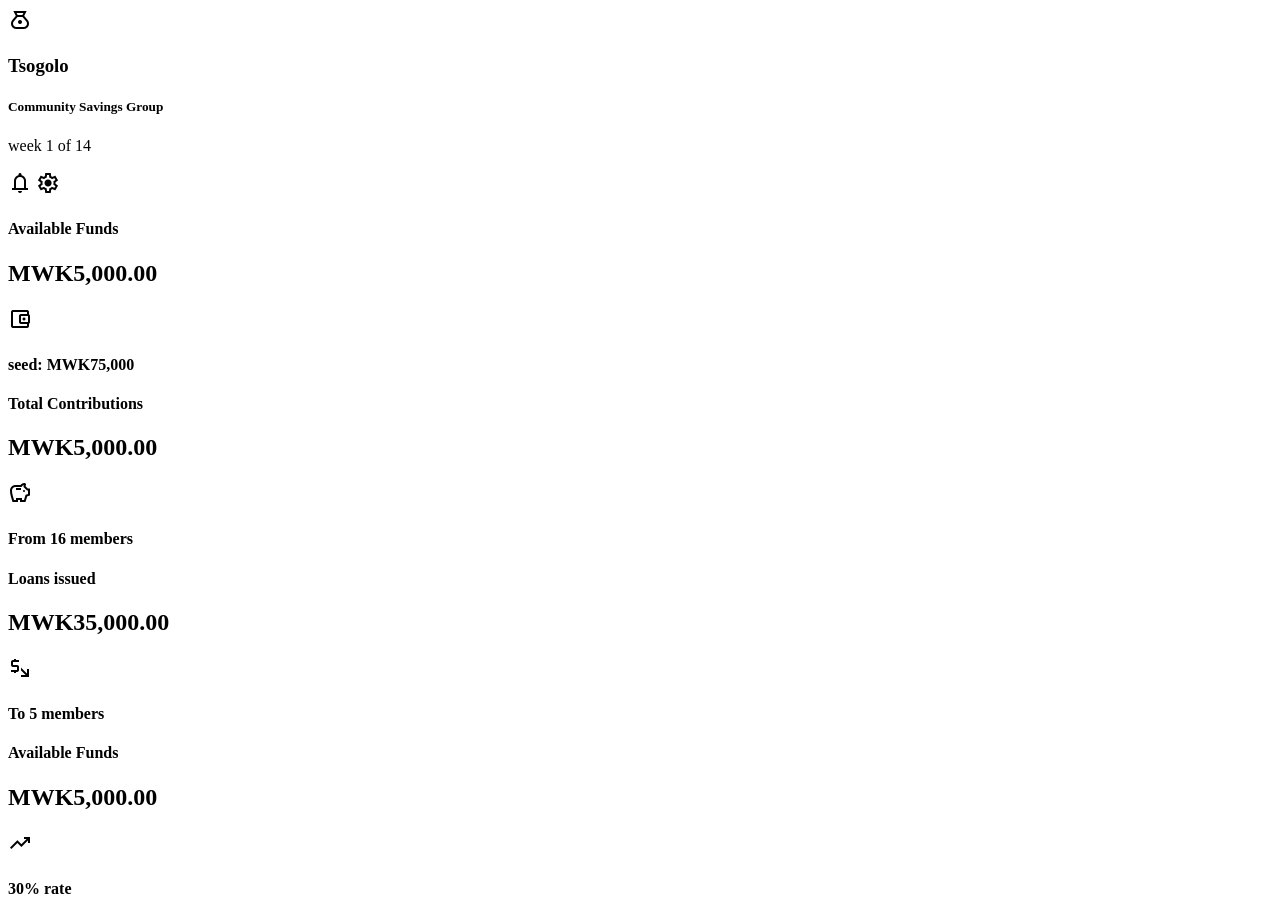
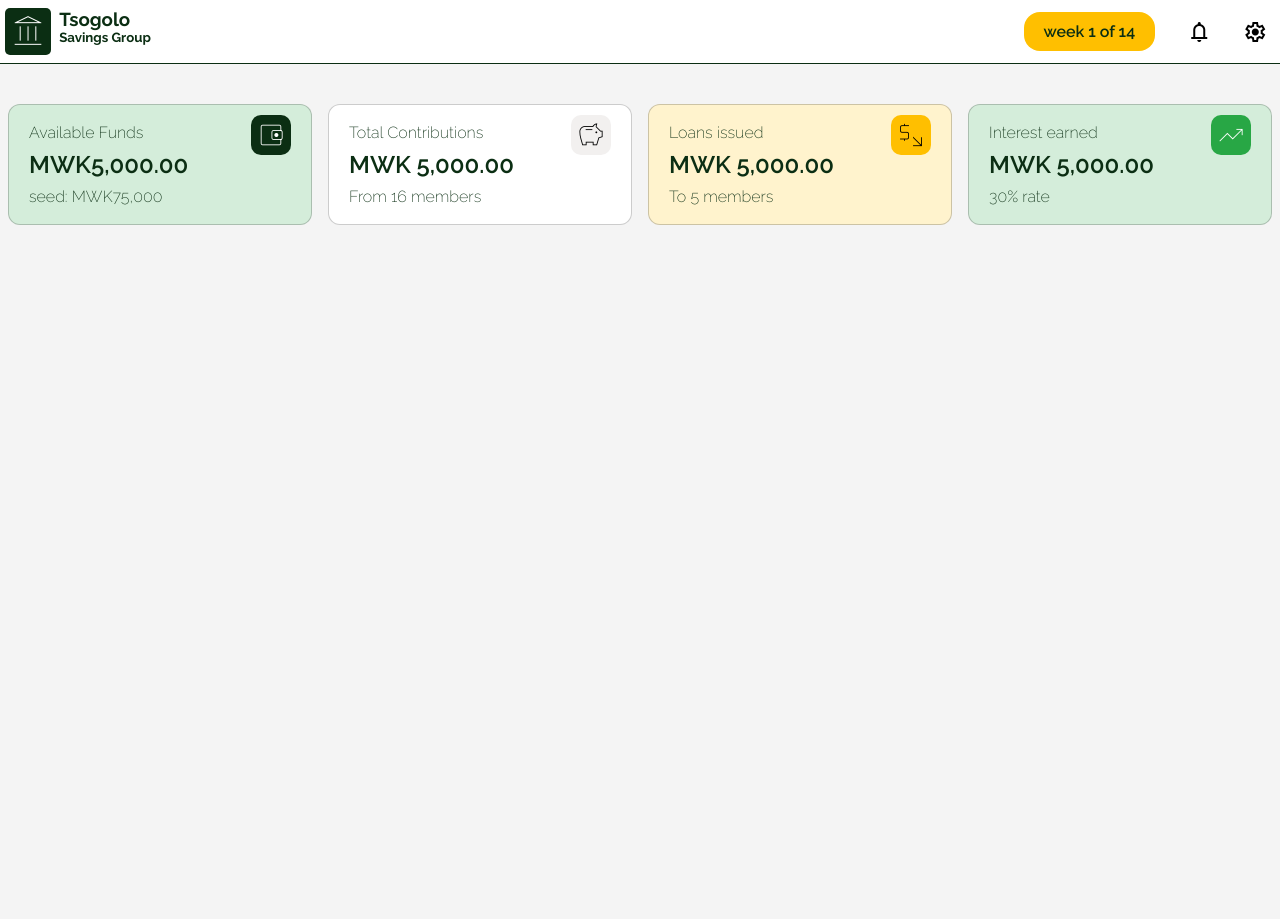
Before and after one commit to Lumbani26/VILLAGE-BANK-MANAGEMENT-SYSTEM, a plain HTML site: page index.html in a window 1280 px wide. After the commit the page ends 800 px from the top, so only its background shows below. Drawn offline with nearby package versions, Linux system fonts and the light colour scheme.

Commit message:
added style for summary card

```diff
--- a/index.css
+++ b/index.css
@@ -0,0 +1,191 @@
+@import url("https://fonts.googleapis.com/css2?family=Raleway:ital,wght@0,100..900;1,100..900&display=swap");
+
+* {
+  margin: 0;
+  padding: 0;
+  box-sizing: border-box;
+  font-family: "Raleway", sans-serif;
+}
+
+:root {
+  --danger-light: #ffc2d2;
+  --success-light: #d4edda;
+  --primary-dark: #0b2e13;
+  --warning-light: #fff3cd;
+  --dager-light: #f8d7da;
+  --warning: #ffbf00;
+  --off-white: #f2f0ef;
+  --success: #28a745;
+}
+
+body {
+  background-color: #f4f4f4;
+  width: 100%;
+  height: 100dvh;
+}
+
+ul,
+ol {
+  list-style-type: none;
+  margin: 0;
+  color: black;
+}
+
+/* HEAD STYLING */
+.head {
+  width: 100%;
+  height: 4rem;
+  background-color: white;
+  display: flex;
+  justify-content: space-between;
+  align-items: center;
+  border-bottom: solid 0.5px var(--primary-dark);
+  padding: 0.3rem;
+}
+
+.head .logo {
+  display: flex;
+  gap: 8px;
+}
+
+.icon {
+  display: flex;
+  justify-content: center;
+  align-items: center;
+  background-color: var(--primary-dark);
+  border-radius: 5px;
+}
+
+.icon .material-symbols-outlined {
+  color: white;
+  font-size: 2.5rem;
+  font-weight: 100;
+  padding: 0.2rem;
+}
+
+.head .details {
+  display: flex;
+  padding: 0.5rem;
+  justify-content: center;
+  align-items: center;
+  gap: 2rem;
+}
+
+.logo .icon-txt {
+  text-align: start;
+  color: var(--primary-dark);
+  font-weight: 400;
+}
+
+.details .weeks {
+  background-color: var(--warning);
+  padding: 10px 20px;
+  border-radius: 16px;
+}
+
+.details .weeks p {
+  font-weight: 600;
+  color: var(--primary-dark);
+}
+
+/* END HEAD STYLING */
+
+.summary-container {
+  margin-top: 2rem;
+  display: grid;
+  grid-template-columns: repeat(auto-fit, minmax(300px, 1fr));
+  gap: 1rem;
+  padding: 0.5rem 0.5rem;
+}
+
+/* SUMMARY CARDS */
+.summary-card {
+  display: flex;
+  justify-content: space-between;
+  border: 0.5px solid rgba(0, 0, 0, 0.2);
+  padding: 10px 20px;
+  border-radius: 12px;
+  transition: box-shadow 0.3s ease-in, transform 0.3s ease-in;
+}
+
+.summary-card:hover {
+  box-shadow: rgba(0, 0, 0, 0.2) 0px 8px 24px;
+  transform: translateY(-3px);
+}
+
+.summary-card h4 {
+  color: var(--primary-dark);
+  font-weight: 200;
+  margin-bottom: 0.5rem;
+  margin-top: 0.5rem;
+}
+
+.summary-card .amount {
+  color: var(--primary-dark);
+  font-weight: 600;
+  font-size: 1.5rem;
+}
+
+#available-funds .summary-card-icon {
+  background-color: var(--primary-dark);
+  color: white;
+  height: 40px;
+  width: 40px;
+  border-radius: 10px;
+  display: flex;
+  justify-content: center;
+  align-items: center;
+}
+
+#available-funds,
+#interest-earned {
+  background-color: var(--success-light);
+}
+
+#contributions {
+  background-color: white;
+}
+
+#loans-issued {
+  background-color: var(--warning-light);
+}
+
+#contributions .summary-card-icon {
+  background-color: var(--off-white);
+  color: rgb(0, 0, 0);
+  height: 40px;
+  width: 40px;
+  border-radius: 10px;
+  display: flex;
+  justify-content: center;
+  align-items: center;
+}
+
+#loans-issued .summary-card-icon {
+  background-color: var(--warning);
+  color: rgb(0, 0, 0);
+  height: 40px;
+  width: 40px;
+  border-radius: 10px;
+  display: flex;
+  justify-content: center;
+  align-items: center;
+}
+
+#interest-earned .summary-card-icon {
+  background-color: var(--success);
+  color: white;
+  height: 40px;
+  width: 40px;
+  border-radius: 10px;
+  display: flex;
+  justify-content: center;
+  align-items: center;
+}
+
+.summary-card .material-symbols-outlined {
+  font-size: 2rem;
+  font-weight: 100;
+}
+
+/* END SUMMARY CARDS */
--- a/index.html
+++ b/index.html
@@ -8,13 +8,19 @@
       rel="stylesheet"
       href="https://fonts.googleapis.com/css2?family=Material+Symbols+Outlined:opsz,wght,FILL,GRAD@24,400,0,0"
     />
+    <link rel="stylesheet" href="index.css" />
   </head>
   <body>
     <section class="head">
       <div class="logo">
-        <span class="material-symbols-outlined"> money_bag </span>
+        <div class="icon">
+          <span class="material-symbols-outlined"> account_balance </span>
+        </div>
+
+        <div class="icon-txt">
           <h3 class="head-txt">Tsogolo</h3>
-        <h5 class="head-mini-txt">Community Savings Group</h5>
+          <h5 class="head-mini-txt">Savings Group</h5>
+        </div>
       </div>
       <div class="details">
         <div class="weeks">
@@ -26,29 +32,60 @@
     </section>
 
     <section class="summary-container">
-      <div class="summary-card" id="available funds">
+      <div class="summary-card" id="available-funds">
+        <div>
           <h4>Available Funds</h4>
           <h2 class="amount">MWK5,000.00</h2>
-        <span class="material-symbols-outlined"> account_balance_wallet </span>
           <h4>seed: MWK75,000</h4>
         </div>
+        <div class="summary-card-icon">
+          <span class="material-symbols-outlined">
+            account_balance_wallet
+          </span>
+        </div>
+      </div>
       <div class="summary-card" id="contributions">
+        <div>
           <h4>Total Contributions</h4>
-        <h2 class="amount">MWK5,000.00</h2>
-        <span class="material-symbols-outlined"> savings </span>
+          <h2 class="amount">
+            <span class="currency">MWK </span>
+            <span class="value"> 5,000.00 </span>
+          </h2>
+
           <h4>From 16 members</h4>
         </div>
+        <div class="summary-card-icon">
+          <span class="material-symbols-outlined"> savings </span>
+        </div>
+      </div>
+
       <div class="summary-card" id="loans-issued">
+        <div>
           <h4>Loans issued</h4>
-        <h2 class="amount">MWK35,000.00</h2>
-        <span class="material-symbols-outlined"> mintmark </span>
+          <h2 class="amount">
+            <span class="currency">MWK </span>
+            <span class="value"> 5,000.00 </span>
+          </h2>
+
           <h4>To 5 members</h4>
         </div>
+        <div class="summary-card-icon">
+          <span class="material-symbols-outlined"> mintmark </span>
+        </div>
+      </div>
       <div class="summary-card" id="interest-earned">
-        <h4>Available Funds</h4>
-        <h2 class="amount">MWK5,000.00</h2>
+        <div>
+          <h4>Interest earned</h4>
+          <h2 class="amount">
+            <span class="currency">MWK </span>
+            <span class="value"> 5,000.00 </span>
+          </h2>
+
+          <h4>30% rate</h4>
+        </div>
+        <div class="summary-card-icon">
           <span class="material-symbols-outlined"> trending_up </span>
-        <h4>30% rate</h4>
+        </div>
       </div>
     </section>
   </body>
```
Lines whose indentation alone changed are shown as unchanged.
